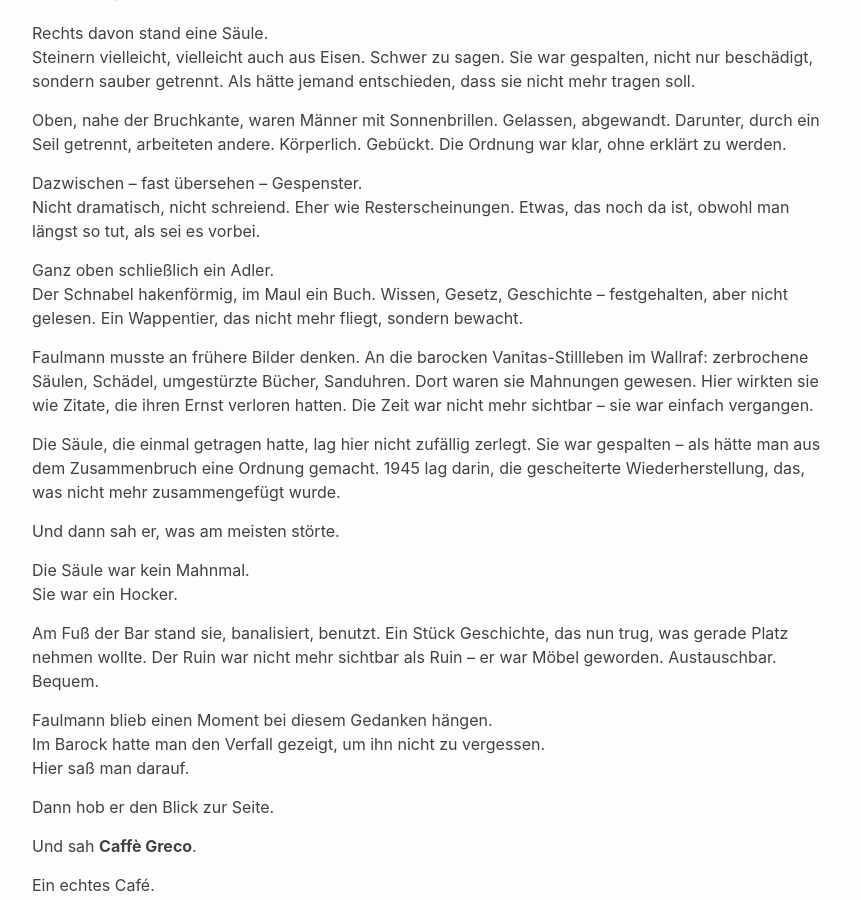
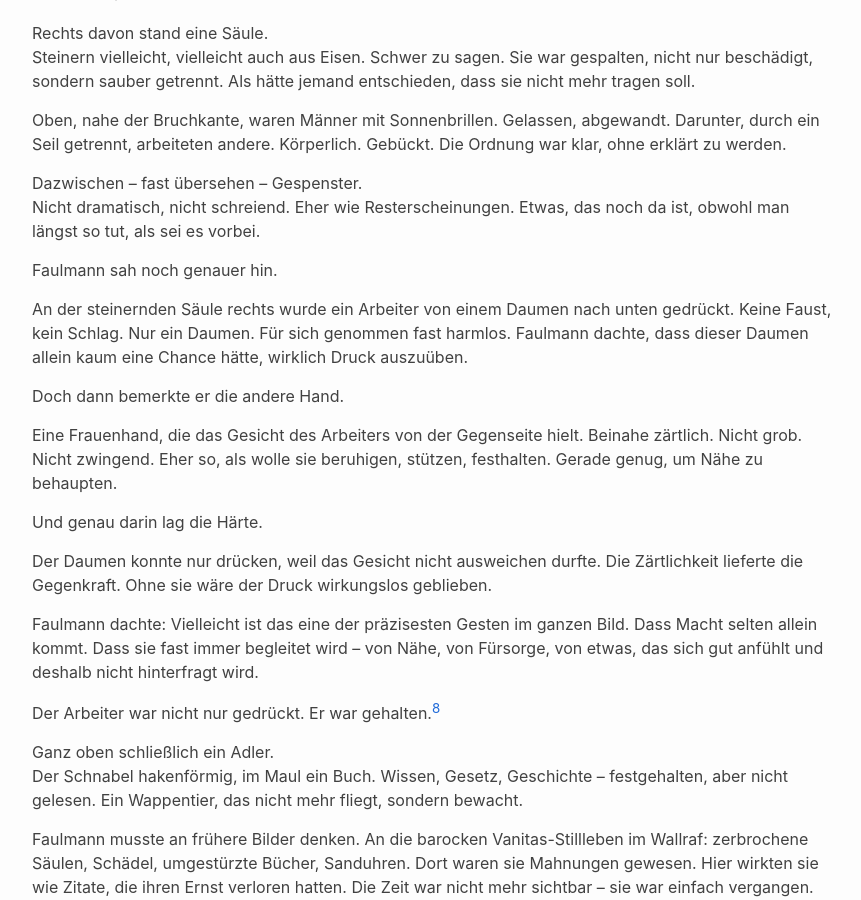
Before and after one commit to cgars/faulmann, a Jekyll site: the page built from _posts/2025-12-12-cafee.md, in a window 1280 px wide and 900 px high, scrolled down 10104 px. Shown: the whole window, without its empty margins (208-1069 px from the left). Built offline with Jekyll 4.4.1, drawn with Linux system fonts in a browser that asks for light colours; some of the changed text lies outside the part shown.

Commit message:
Supporting hand

```diff
--- a/_posts/2025-12-12-cafee.md
+++ b/_posts/2025-12-12-cafee.md
@@ -338,6 +338,23 @@ Oben, nahe der Bruchkante, waren  Männer mit Sonnenbrillen. Gelassen, abgewandt
 Dazwischen – fast übersehen – Gespenster.
 Nicht dramatisch, nicht schreiend. Eher wie Resterscheinungen. Etwas, das noch da ist, obwohl man längst so tut, als sei es vorbei.
 
+Faulmann sah noch genauer hin.
+
+An der steinernden Säule rechts wurde ein Arbeiter von einem Daumen nach unten gedrückt. Keine Faust, kein Schlag. Nur ein Daumen. Für sich genommen fast harmlos. Faulmann dachte, dass dieser Daumen allein kaum eine Chance hätte, wirklich Druck auszuüben.
+
+Doch dann bemerkte er die andere Hand.
+
+Eine Frauenhand, die das Gesicht des Arbeiters von der Gegenseite hielt. Beinahe zärtlich. Nicht grob. Nicht zwingend. Eher so, als wolle sie beruhigen, stützen, festhalten. Gerade genug, um Nähe zu behaupten.
+
+Und genau darin lag die Härte.
+
+Der Daumen konnte nur drücken, weil das Gesicht nicht ausweichen durfte. Die Zärtlichkeit lieferte die Gegenkraft. Ohne sie wäre der Druck wirkungslos geblieben.
+
+Faulmann dachte: Vielleicht ist das eine der präzisesten Gesten im ganzen Bild. Dass Macht selten allein kommt. Dass sie fast immer begleitet wird – von Nähe, von Fürsorge, von etwas, das sich gut anfühlt und deshalb nicht hinterfragt wird.
+
+Der Arbeiter war nicht nur gedrückt.
+Er war gehalten.[^l]
+
 Ganz oben schließlich ein Adler.
 Der Schnabel hakenförmig, im Maul ein Buch. Wissen, Gesetz, Geschichte – festgehalten, aber nicht gelesen. Ein Wappentier, das nicht mehr fliegt, sondern bewacht.
 
@@ -413,3 +430,5 @@ Der Sonntag musste nichts mehr von ihm wollen.
 
 
 [^k]: Die Figur mit Gitarre und spitz zulaufendem Schnauzbart wird häufig als Anspielung auf **Wolf Biermann** gelesen. Biermann verkörperte in den 1960er und 1970er Jahren wie kaum ein anderer Künstler das politisch engagierte Lied in der DDR. Seine kritische Haltung führte 1976 zur Ausbürgerung aus der DDR und machte ihn zu einer emblematischen Grenzfigur zwischen Ost und West. In Immendorffs Bild erscheint diese Figur nicht als Heroisierung, sondern als Kommentar: Der singende Künstler steht an der Seite der geschichtlichen Struktur (der Holzsäule), nicht im Zentrum der Macht und nicht im Rausch des Tanzes. Die Gitarre fungiert hier als Symbol für Kritik und Intervention, bleibt jedoch – im Kontrast zu Hammer, Werkzeugkasten und Verhandlungstisch – strukturell machtlos.
+
+[^l]: Die Kombination aus drückendem Daumen und haltender Hand zeigt ein zentrales Machtmotiv: Druck entsteht nicht allein durch Gewalt, sondern durch Fixierung. Die scheinbar zärtliche Geste fungiert als Gegenkraft, die Ausweichbewegung verhindert. Immendorff visualisiert hier eine Form struktureller Gewalt, die nicht auf offene Brutalität angewiesen ist, sondern auf Nähe, Normalisierung und das Einverständnis des Alltags.
```
